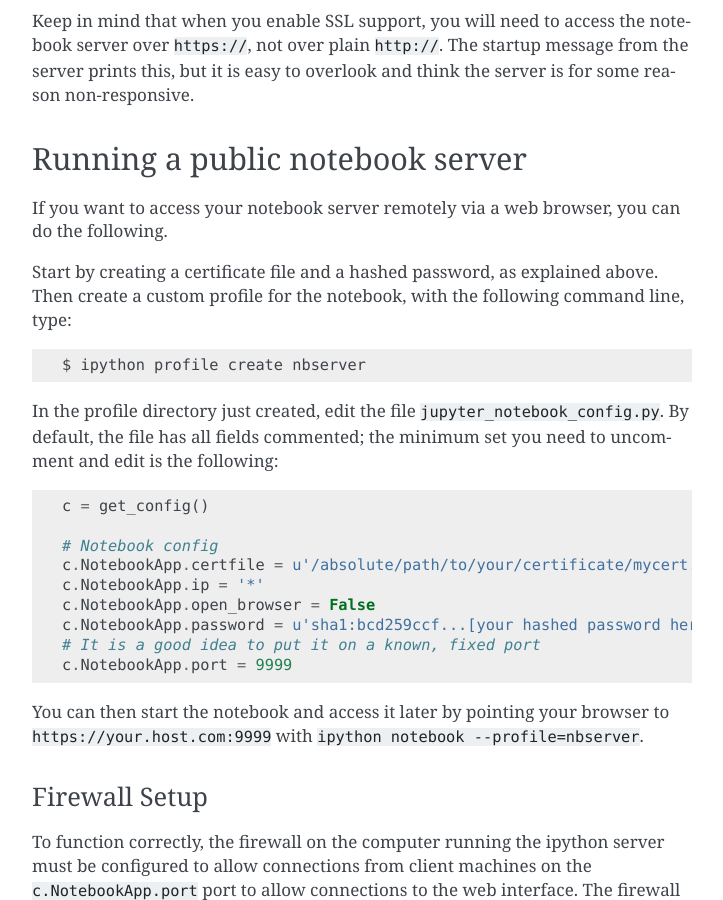
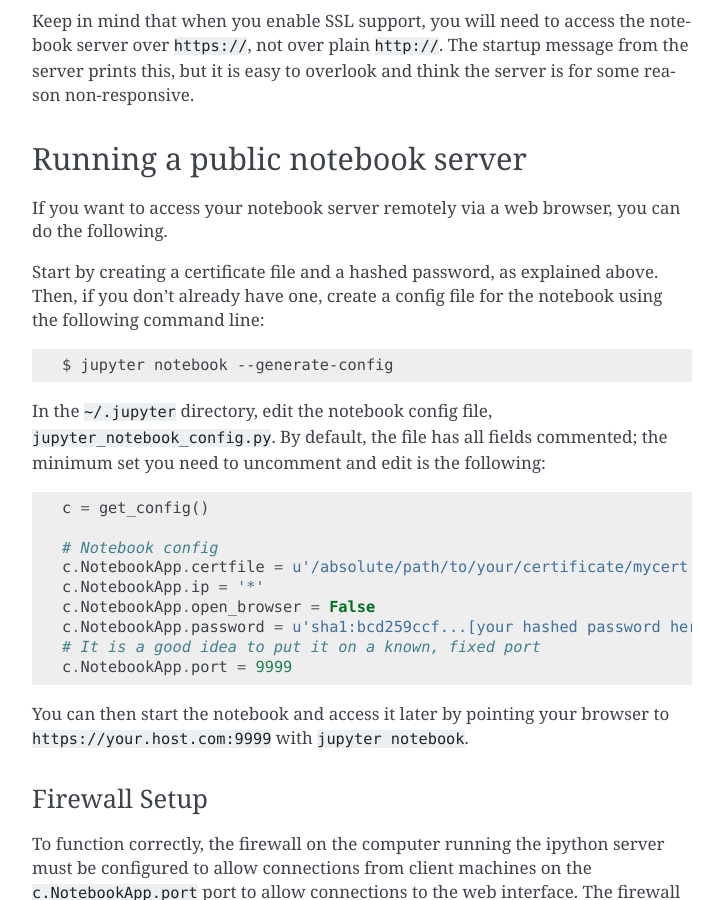
Before and after one commit to jupyter/nbclassic, a Sphinx documentation site: the page built from docs/source/public_server.rst, in a window 1280 px wide and 900 px high, scrolled down 1303 px. Shown: the whole window, without its empty margins (388-1111 px from the left). Built offline with Sphinx 7.4.7, drawn with Linux system fonts in a browser that asks for light colours; pages that are not in the unit, such as notebooks, are missing from menus.

Commit message:
Remove profile info.

```diff
--- a/docs/source/public_server.rst
+++ b/docs/source/public_server.rst
@@ -84,12 +84,12 @@
 you can do the following.
 
 Start by creating a certificate file and a hashed password, as explained
-above.  Then create a custom profile for the notebook, with the following
-command line, type::
+above.  Then, if you don't already have one, create a config file for the
+notebook using the following command line::
 
-  $ ipython profile create nbserver
+  $ jupyter notebook --generate-config
 
-In the profile directory just created, edit the file
+In the ``~/.jupyter`` directory, edit the notebook config file,
 ``jupyter_notebook_config.py``.  By default, the file has all fields
 commented; the minimum set you need to uncomment and edit is the following::
 
@@ -104,8 +104,7 @@
      c.NotebookApp.port = 9999
 
 You can then start the notebook and access it later by pointing your browser
-to ``https://your.host.com:9999`` with ``ipython notebook
---profile=nbserver``.
+to ``https://your.host.com:9999`` with ``jupyter notebook``.
 
 
 Firewall Setup
```
Also changed, not shown: docs/autogen_config.py (+5 -12 lines).
